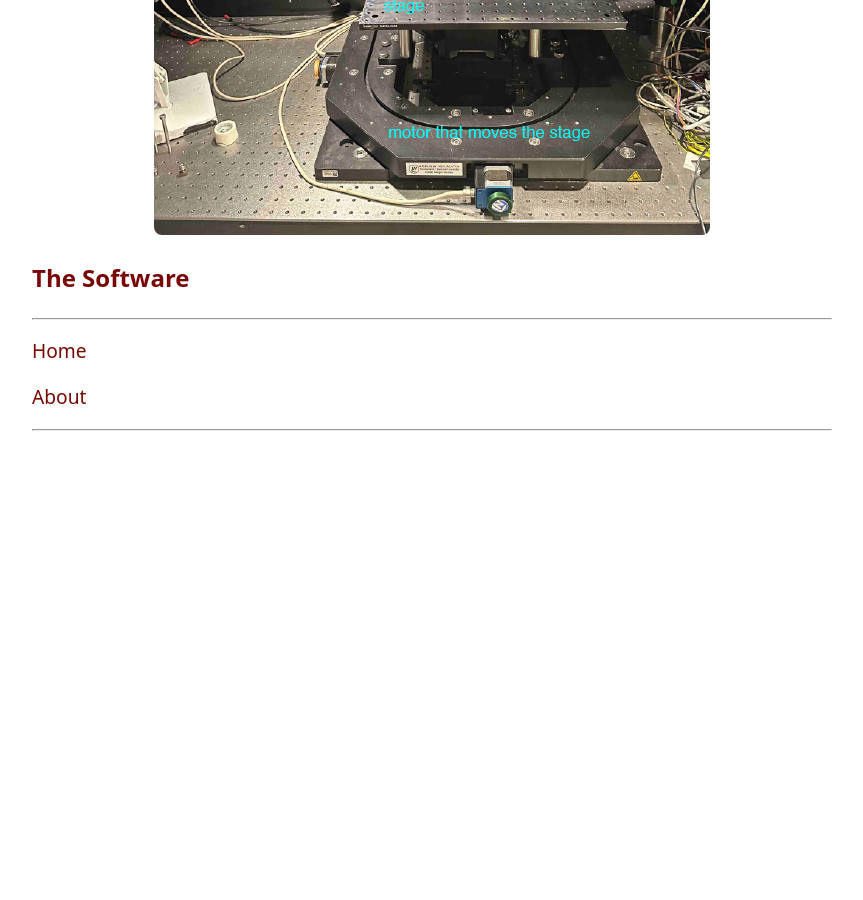
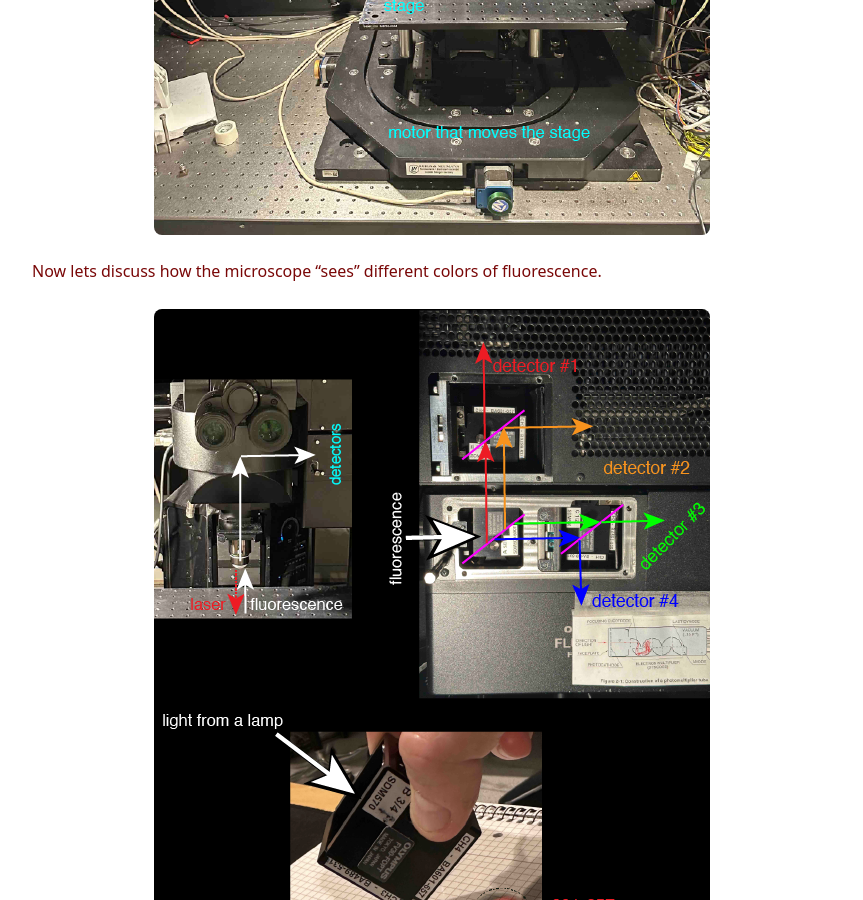
Before and after one commit to drkutuzov/drkutuzov.github.io, a Jekyll site: the page built from guide/day1.md, in a window 1280 px wide and 900 px high, scrolled down 1085 px. Shown: the whole window, without its empty margins (208-1071 px from the left). Built offline with Jekyll 4.4.1, drawn with Linux system fonts in a browser that asks for light colours; our own code applies the rules of GitHub Pages for plain Markdown files; before the commit the page ends 1548 px from its top, so only the background shows below that.

Commit message:
fluorescence filters day 1 guide pic

```diff
--- a/guide/day1.md
+++ b/guide/day1.md
@@ -14,5 +14,9 @@ The picture below shows a two-photon microscope (Olympus) with some annotated pa
 
 ![Main parts of a two-photon microscope]({{ '/assets/images/guide_d1_microscope.png' | relative_url }})
 
+Now lets discuss how the microscope "sees" different colors of fluorescence.
+
+![Multi-color imaging]({{ '/assets/images/guide_d1_multicolor.png' | relative_url }})
+
 
 ## The Software
```
Also changed, not shown: assets/images/guide_d1_multicolor.png (added).
